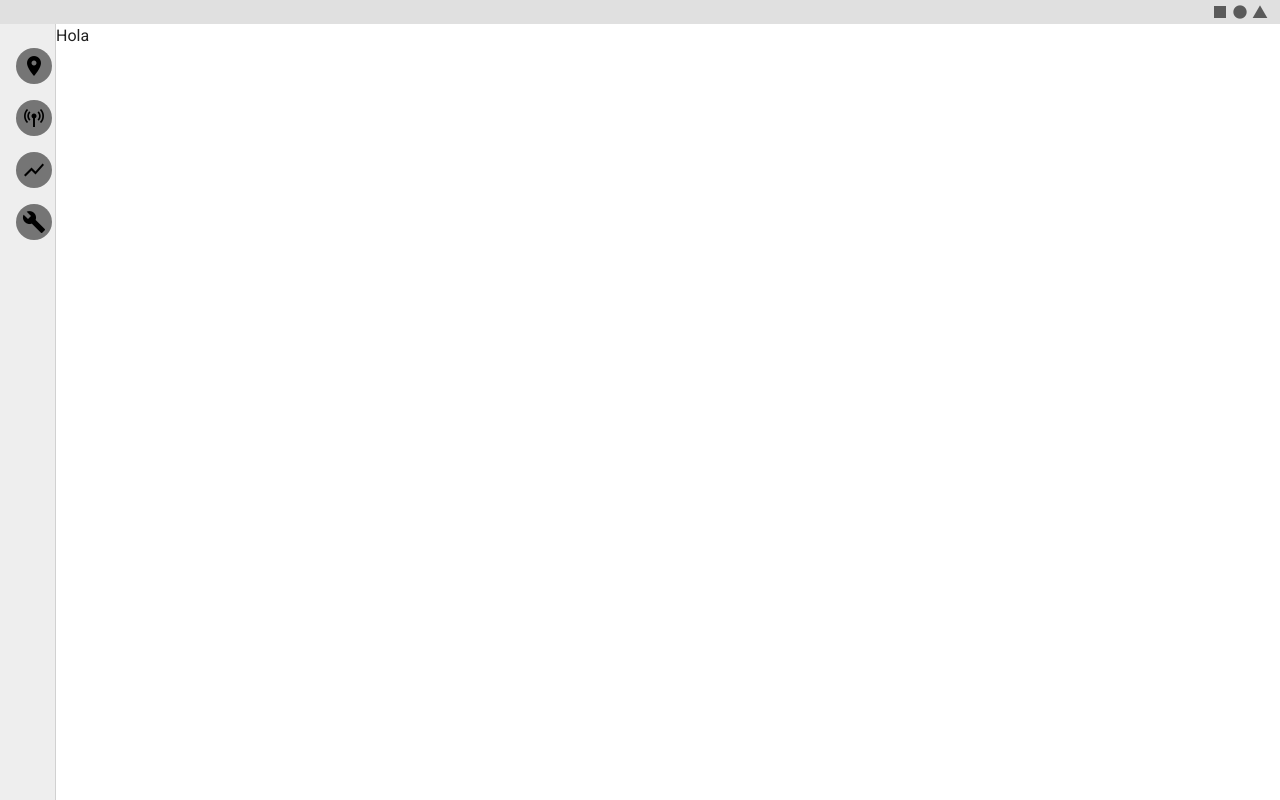
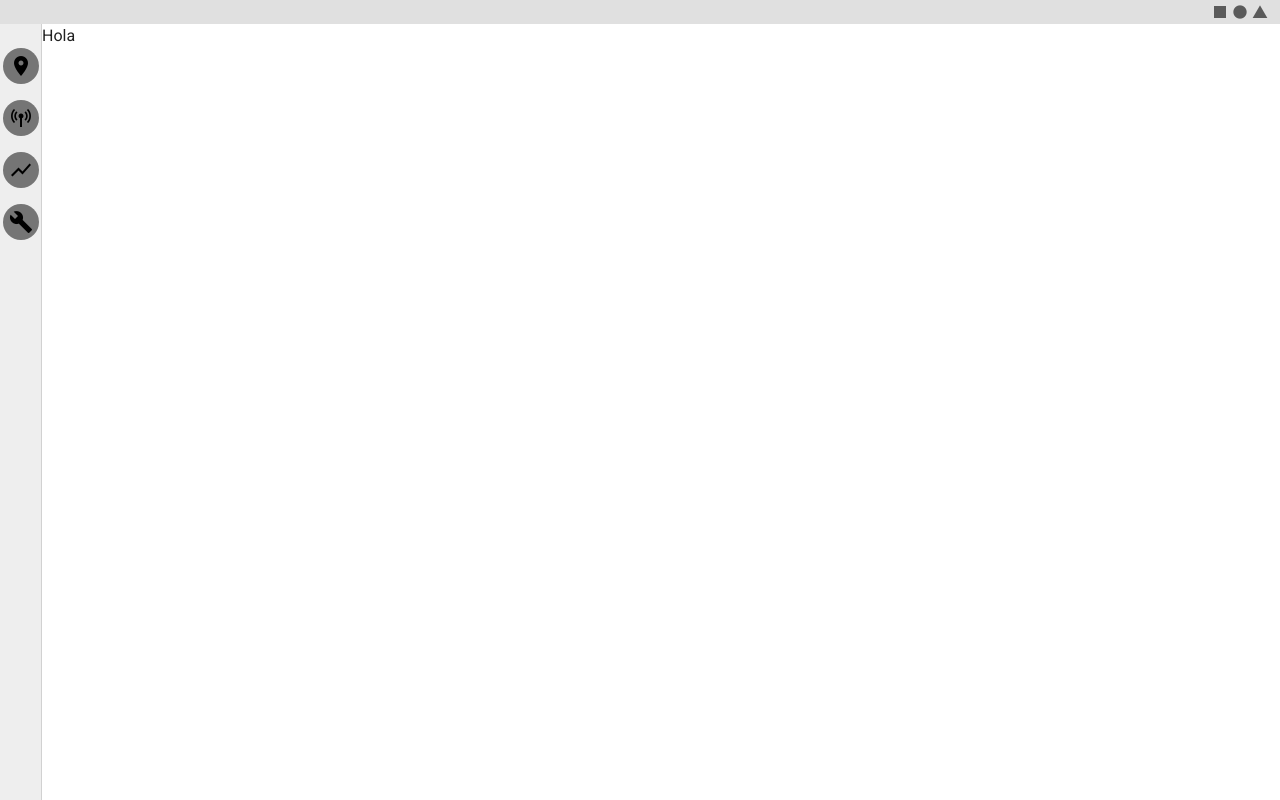
Before and after one commit to amorcar/gcs, a Vue app in the folder gcs/: page / in a window 1280 px wide. Built offline with nearby package versions, Linux system fonts and the light colour scheme.

Commit message:
modify navigation width

```diff
--- a/gcs/src/components/Navigation.vue
+++ b/gcs/src/components/Navigation.vue
@@ -5,6 +5,7 @@
     mini-variant
     permanent
     lights-out
+    mini-variant-width="42"
   >
     <v-list>
       <v-list-item to="/" color="rgba(0, 0, 0, 0)">
```
